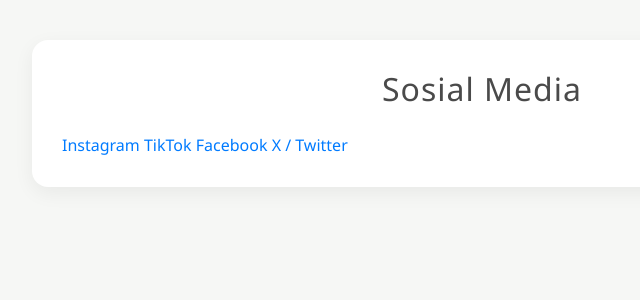
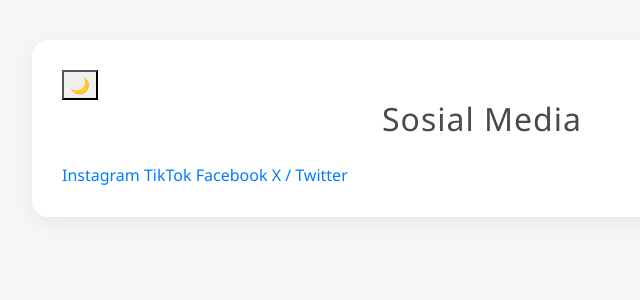
Before and after one commit to rosianatrimia-bot/django, a Django app: page /sosmed/ in a window 1280 px wide. Shown: the top 300 px of the page, without its empty margins (158-798 px from the left). Run offline with Django 3.2, Linux system fonts and the light colour scheme; some libraries are stand-ins or nearby versions.

Commit message:
Add dark mode toggle button to home template

```diff
--- a/sosmed/templates/sosmed/home.html
+++ b/sosmed/templates/sosmed/home.html
@@ -6,7 +6,11 @@
 
 {% block contents %}
 
-<div class="container">
+<div class="container menu-container">
+    <button onclick="toggleDarkMode()" class="mode-toggle" id="toggleBtn">
+        🌙
+    </button>
+
     <h2>{{ page_title }}</h2>
 
     <div class="menu-sosmed">
```
